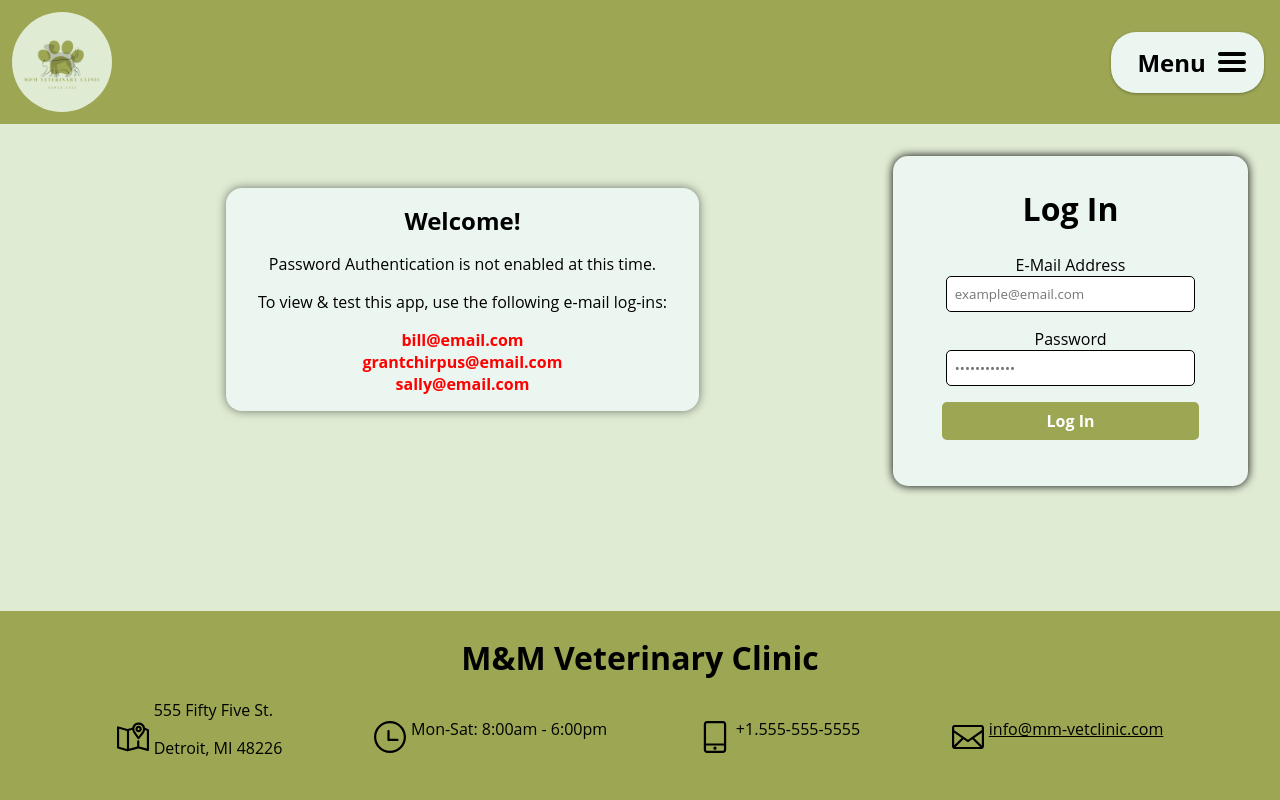
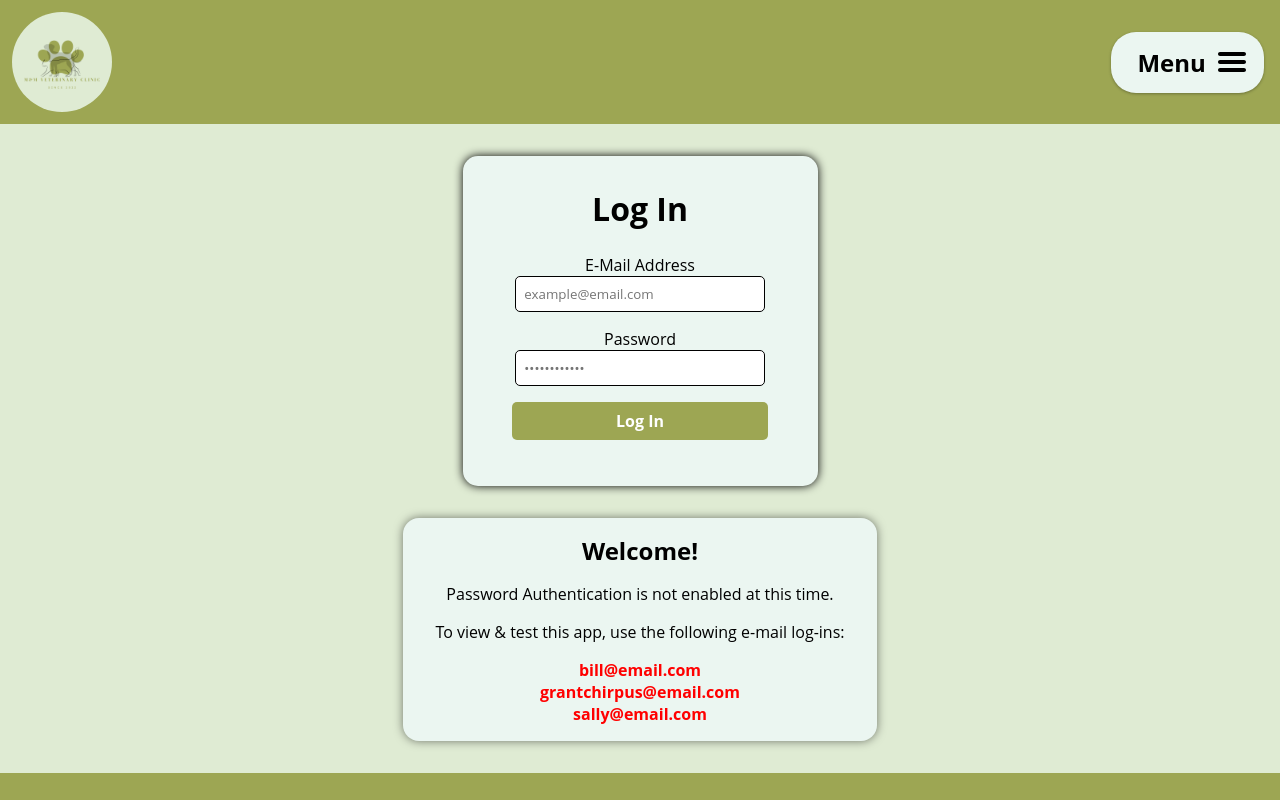
Before and after one commit to kirkwood616/mm-vet-app-frontend, a React (Create React App) app: page /log-in in a window 1280 px wide. Shown: the top 800 px of the page. Built offline with nearby package versions, Linux system fonts and the light colour scheme; no server answers.

Commit message:
Changed LandingInfo component & styling

```diff
--- a/src/components/LogIn.css
+++ b/src/components/LogIn.css
@@ -1,9 +1,9 @@
 .LogIn {
   padding: 2rem;
-  /* width: auto; */
   text-align: center;
   display: flex;
-  justify-content: center;
+  flex-direction: column;
+  align-items: center;
 }
 
 .LogIn h1 {
@@ -20,10 +20,8 @@
   box-shadow: 0 0 10px black;
   background-color: var(--light-green);
   width: 325px;
-  /* min-width: 300px; */
   height: 300px;
   padding: 15px;
-  /* margin: 0; */
 }
 
 .LogIn .inputField {
--- a/src/components/LogIn.tsx
+++ b/src/components/LogIn.tsx
@@ -14,7 +14,6 @@ function LogIn() {
 
   return (
     <div className="LogIn">
-      <LandingInfo />
       <div className="logInForm">
         <h1>Log In</h1>
         <form method="get" className="form" onSubmit={handleLogIn}>
@@ -42,12 +41,8 @@ function LogIn() {
 
           <input type="submit" value="Log In" className="logInButton" />
         </form>
-
-        {/* <p>Don't have an account?</p>
-        <p>
-          <Link to="/">Create An Account</Link>
-        </p> */}
       </div>
+      <LandingInfo />
     </div>
   );
 }
```
